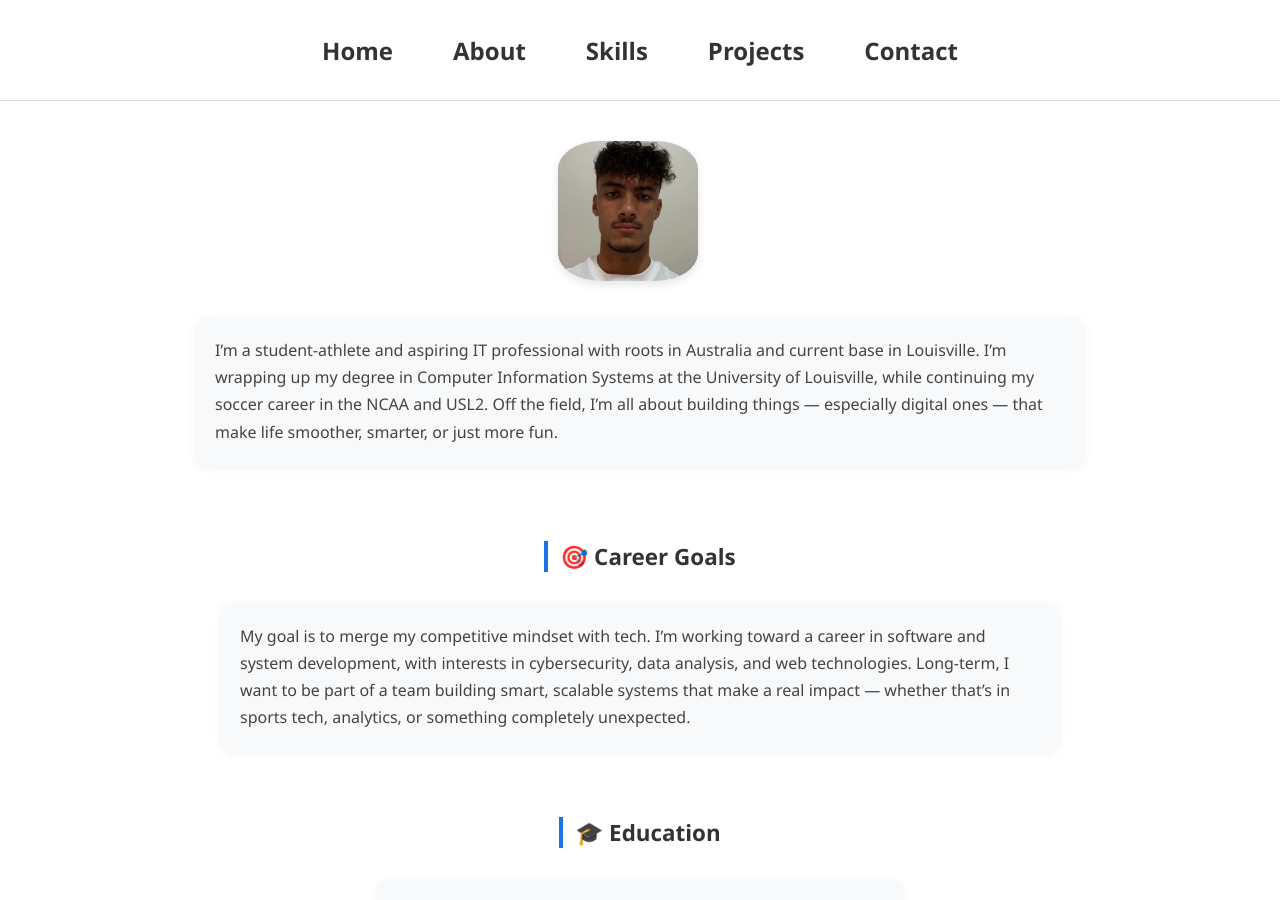
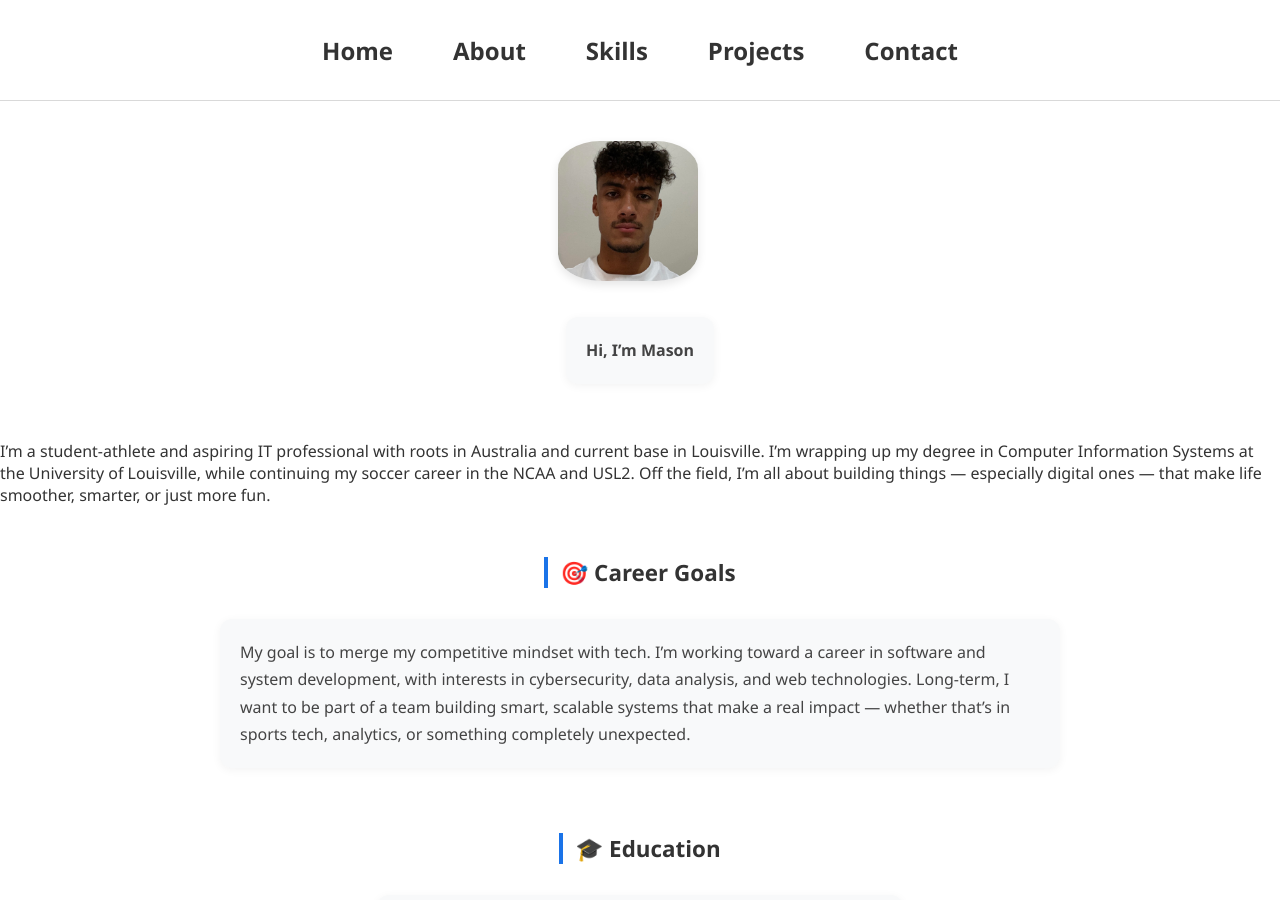
Before and after one commit to masontatafu/masontatafu.github.io, a Jekyll site: the page built from about.md, in a window 1280 px wide and 900 px high. Built offline with Jekyll 4.4.1, drawn with Linux system fonts in a browser that asks for light colours.

Commit message:
Update about.md

```diff
--- a/about.md
+++ b/about.md
@@ -7,6 +7,7 @@ layout: default
 
 
 {: .intro-wrapper}
+## Hi, I'm Mason
 I'm a student-athlete and aspiring IT professional with roots in Australia and current base in Louisville. I’m wrapping up my degree in Computer Information Systems at the University of Louisville, while continuing my soccer career in the NCAA and USL2. Off the field, I'm all about building things — especially digital ones — that make life smoother, smarter, or just more fun.
 
 
```
